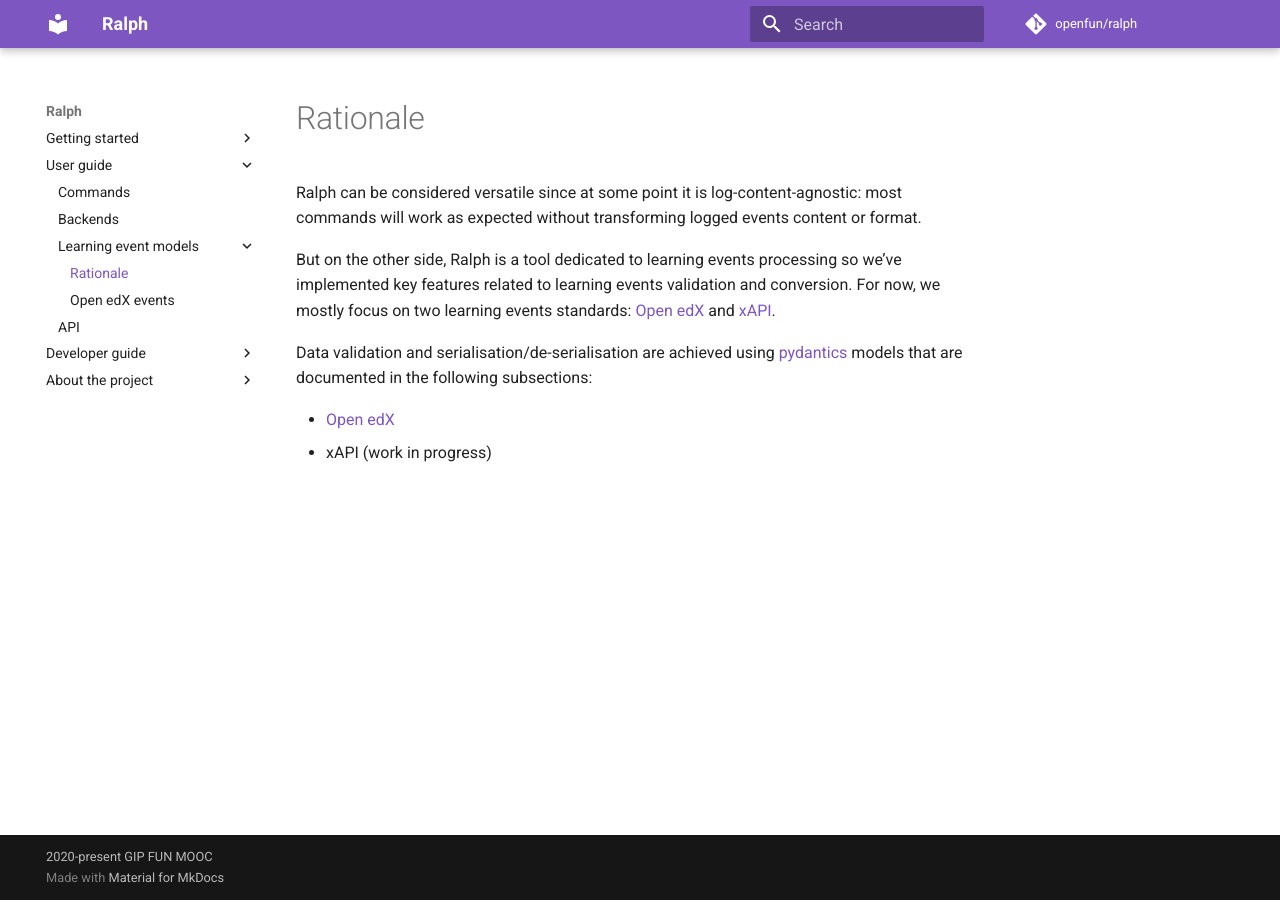
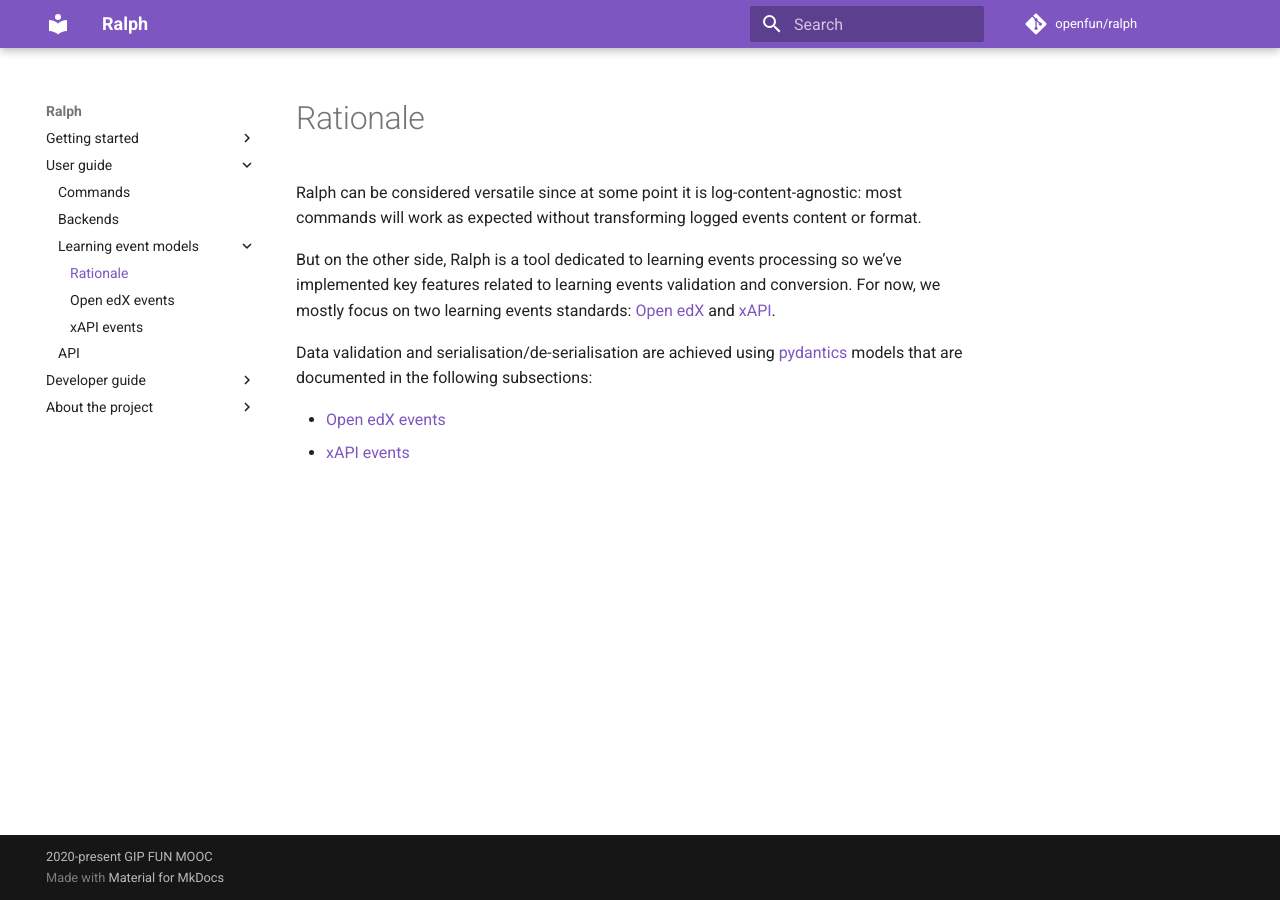
Before and after one commit to openfun/ralph, an MkDocs documentation site: the page built from docs/models/index.md, in a window 1280 px wide. Built offline with MkDocs 1.6.1 and Material for MkDocs 9.7.7, drawn with Linux system fonts in a browser that asks for light colours; comment, search, counter and statistics services are not loaded.

Commit message:
📝(project) add xAPI models documentation
Generate documentation about xAPI pydantic models implemented in Ralph.

```diff
--- a/docs/models/index.md
+++ b/docs/models/index.md
@@ -12,5 +12,5 @@
 [pydantics](https://pydantic-docs.helpmanual.io) models that are documented in
 the following subsections:
 
-- [Open edX](./models/edx/)
-- xAPI (work in progress)
+- [Open edX events](./edx/)
+- [xAPI events](./xapi/)
--- a/mkdocs.yml
+++ b/mkdocs.yml
@@ -32,6 +32,7 @@
         - 'Learning event models':
             - 'Rationale': models/index.md
             - 'Open edX events': models/edx.md
+            - 'xAPI events': models/xapi.md
         - 'API': api.md
     - 'Developer guide':
         - 'Contribute': contribute.md
```
Also changed, not shown: docs/models/xapi.md (added, +1 -0 lines).
